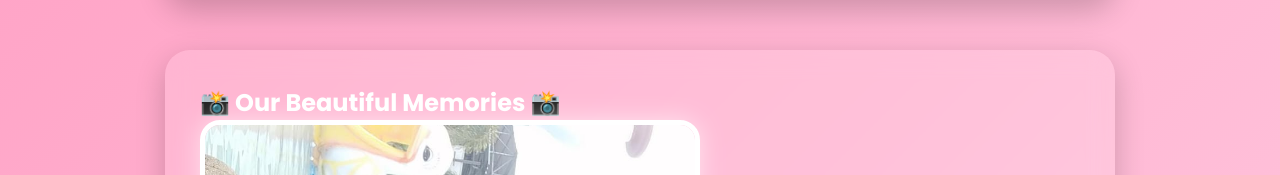
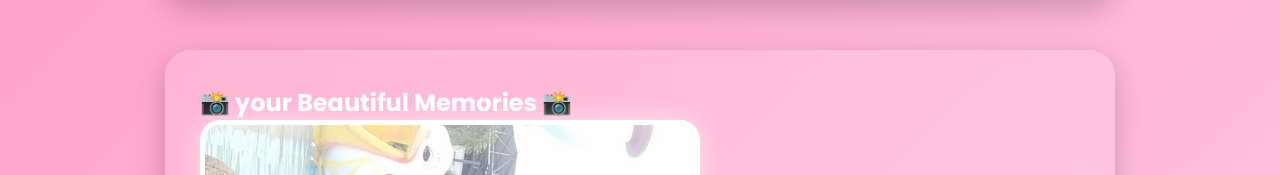
Before and after one commit to onlyedit1078-commits/sorry-for-sipuu, a plain HTML site: page index.html in a window 1280 px wide. Shown: the part 3755-3930 px from the top of the page. Drawn offline with Linux system fonts and the light colour scheme.

Commit message:
Update index.html

```diff
--- a/index.html
+++ b/index.html
@@ -167,7 +167,7 @@ I Love You So Much Sipuu ❤️
 
 <section class="gallery">
 
-<h2>📸 Our Beautiful Memories 📸</h2>
+<h2>📸 your Beautiful Memories 📸</h2>
 
 <div class="slider">
 
```
